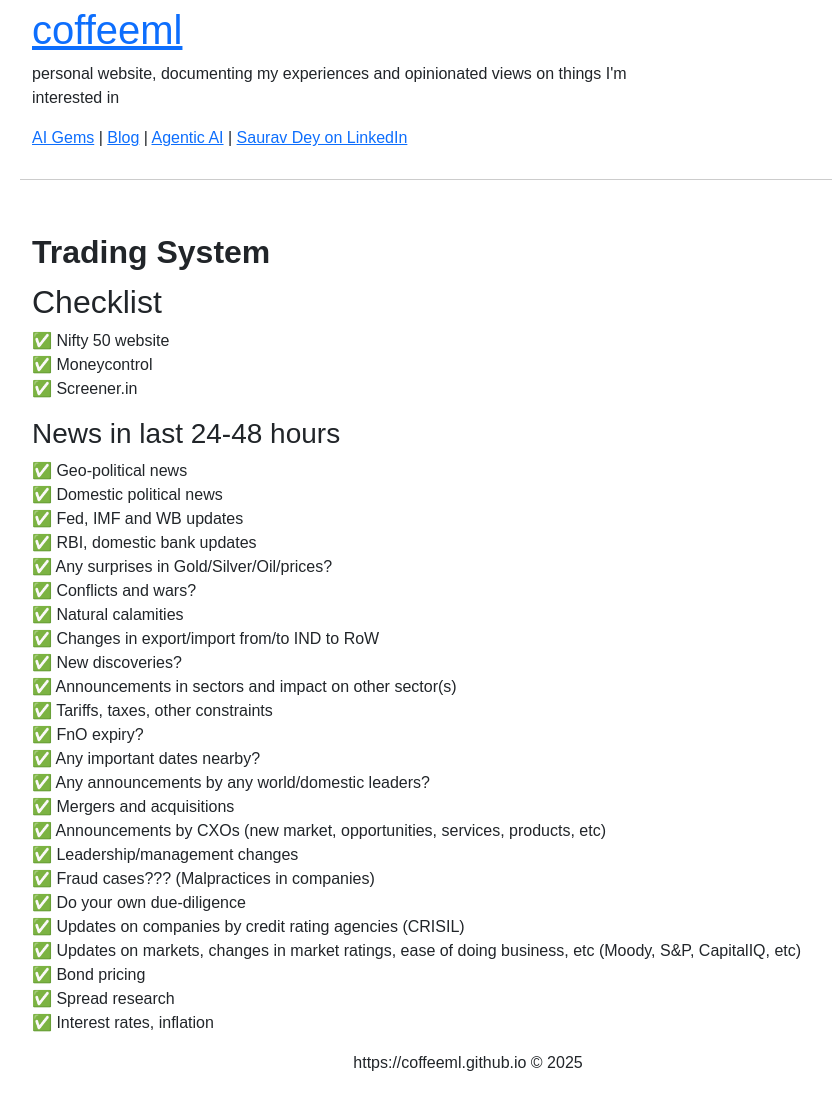
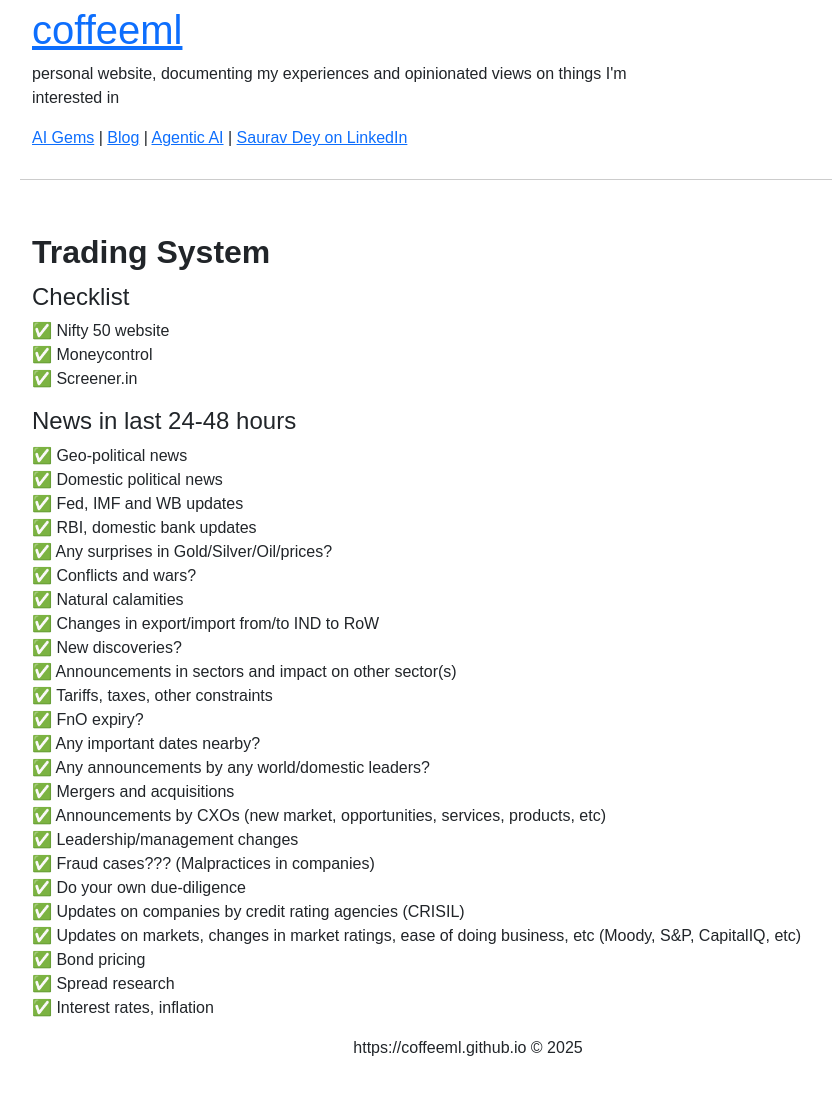
Before and after one commit to coffeeml/coffeeml.github.io, a Jekyll site: the page built from _pages/trading-system.markdown, in a window 1280 px wide. Shown: the whole page, without its empty margins (172-1004 px from the left). Built offline with Jekyll 4.4.1, drawn with Linux system fonts in a browser that asks for light colours; nearby versions of some CDN libraries; some web fonts are replaced.

```diff
--- a/_pages/trading-system.markdown
+++ b/_pages/trading-system.markdown
@@ -6,13 +6,13 @@ includelink: false
 comment: false
 ---
 
-## Checklist
+#### Checklist
 
 ✅ Nifty 50 website <br />
 ✅ Moneycontrol <br />
 ✅ Screener.in <br />
 
-### News in last 24-48 hours <br />
+#### News in last 24-48 hours <br />
 
 ✅ Geo-political news <br />
 ✅ Domestic political news <br />
```
